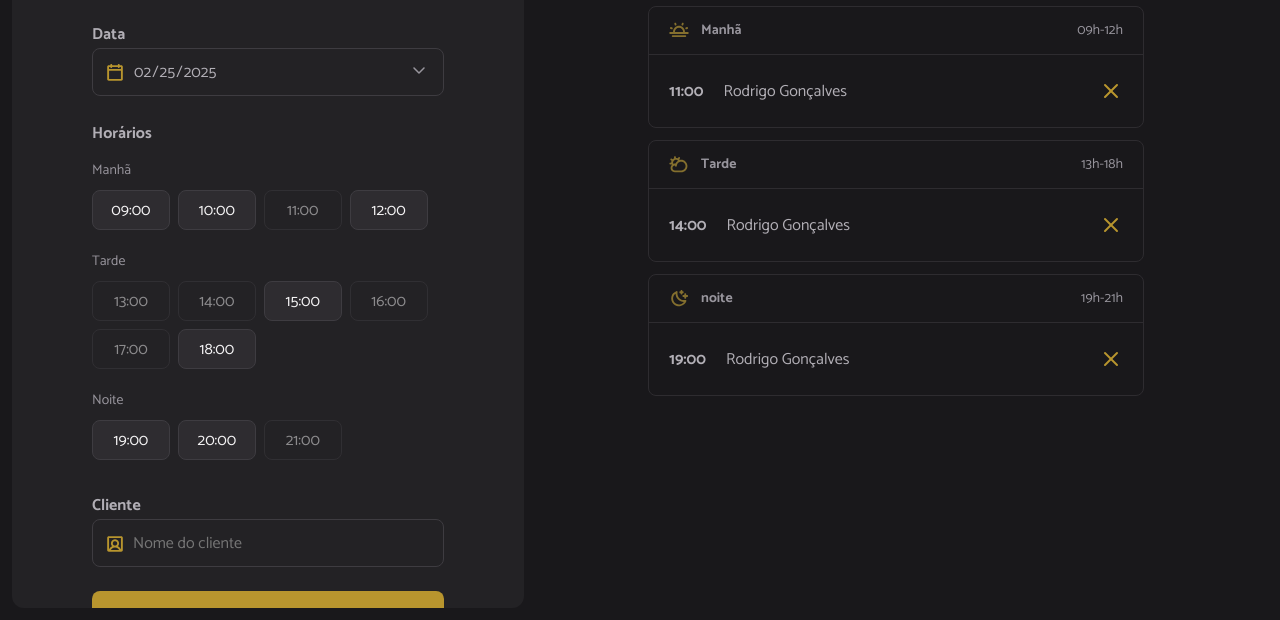
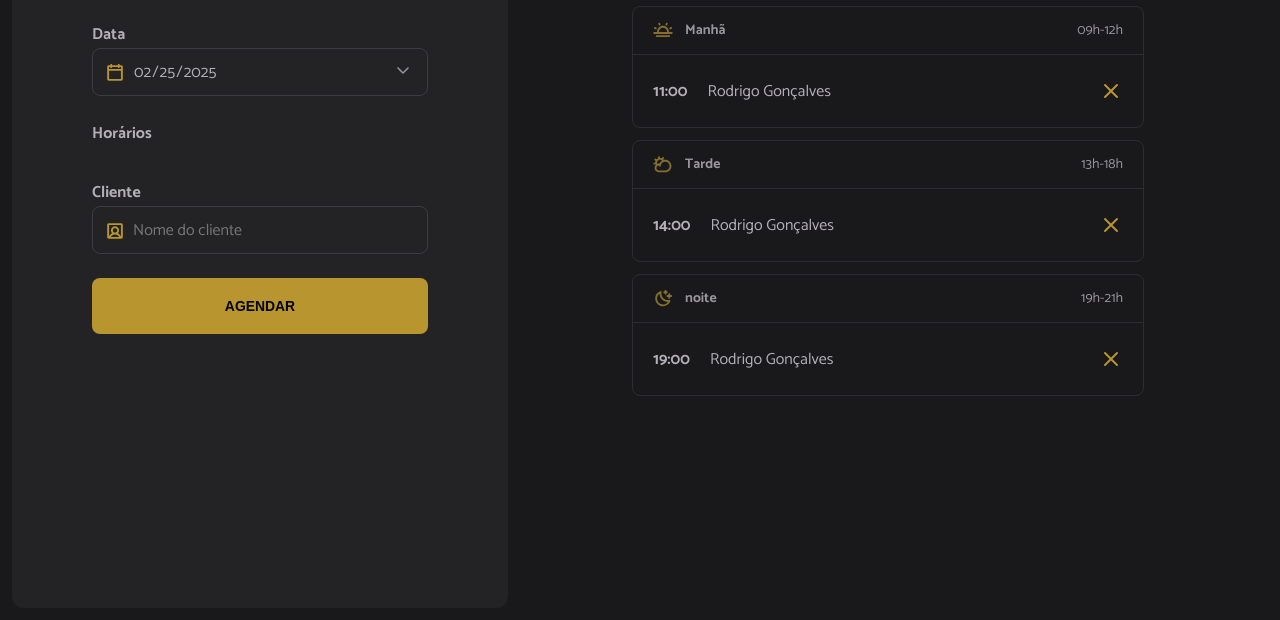
Before and after one commit to PaulineDuarte/Projeto-Hairday, a website built with webpack: page index.html in a window 1280 px wide. Shown: the part 180-800 px from the top of the page. Built offline with nearby package versions, Linux system fonts and the light colour scheme; files whose address does not match are found by name.

Commit message:
Removendo do form html e organizando com js

```diff
--- a/index.html
+++ b/index.html
@@ -38,21 +38,12 @@
 
         <span class="label">Horários</span>
         <ul id="hours" class="hours" aria-label="Horários disponíveis de manhã">
-          <!-- Exemplo: Manhã -->
+          <!-- Exemplo: Manhã
           <li data-period="morning" class="hour-period">Manhã</li>
           <li data-period="morning" value="09:00" class="hour hour-available">
             09:00
-          </li>
-          <li data-period="morning" value="10:00" class="hour hour-available">
-            10:00
-          </li>
-          <li data-period="morning" value="11:00" class="hour hour-unavailable">
-            11:00
-          </li>
-          <li data-period="morning" value="12:00" class="hour hour-available">
-            12:00
-          </li>
-          <!-- Exemplo: Tarde  -->
+          </li> -->
+          <!-- Exemplo: Tarde
           <li data-period="morning" class="hour-period">Tarde</li>
           <li
             data-period="afternoon"
@@ -60,46 +51,13 @@
             class="hour hour-unavailable"
           >
             13:00
-          </li>
-          <li
-            data-period="afternoon"
-            value="14:00"
-            class="hour hour-unavailable"
-          >
-            14:00
-          </li>
-          <li data-period="afternoon" value="15:00" class="hour hour-available">
-            15:00
-          </li>
-          <li
-            data-period="afternoon"
-            value="16:00"
-            class="hour hour-unavailable"
-          >
-            16:00
-          </li>
-          <li
-            data-period="afternoon"
-            value="17:00"
-            class="hour hour-unavailable"
-          >
-            17:00
-          </li>
-          <li data-period="afternoon" value="18:00" class="hour hour-available">
-            18:00
-          </li>
-          <!-- Exemplo: Noite -->
+          </li>   -->
+          <!-- Exemplo: Noite
           <li data-period="morning" class="hour-period">Noite</li>
 
           <li data-period="night" value="19:00" class="hour hour-available">
             19:00
-          </li>
-          <li data-period="night" value="20:00" class="hour hour-available">
-            20:00
-          </li>
-          <li data-period="night" value="21:00" class="hour hour-unavailable">
-            21:00
-          </li>
+          </li> -->
         </ul>
 
         <label for="client" class="label">Cliente</label>
```
